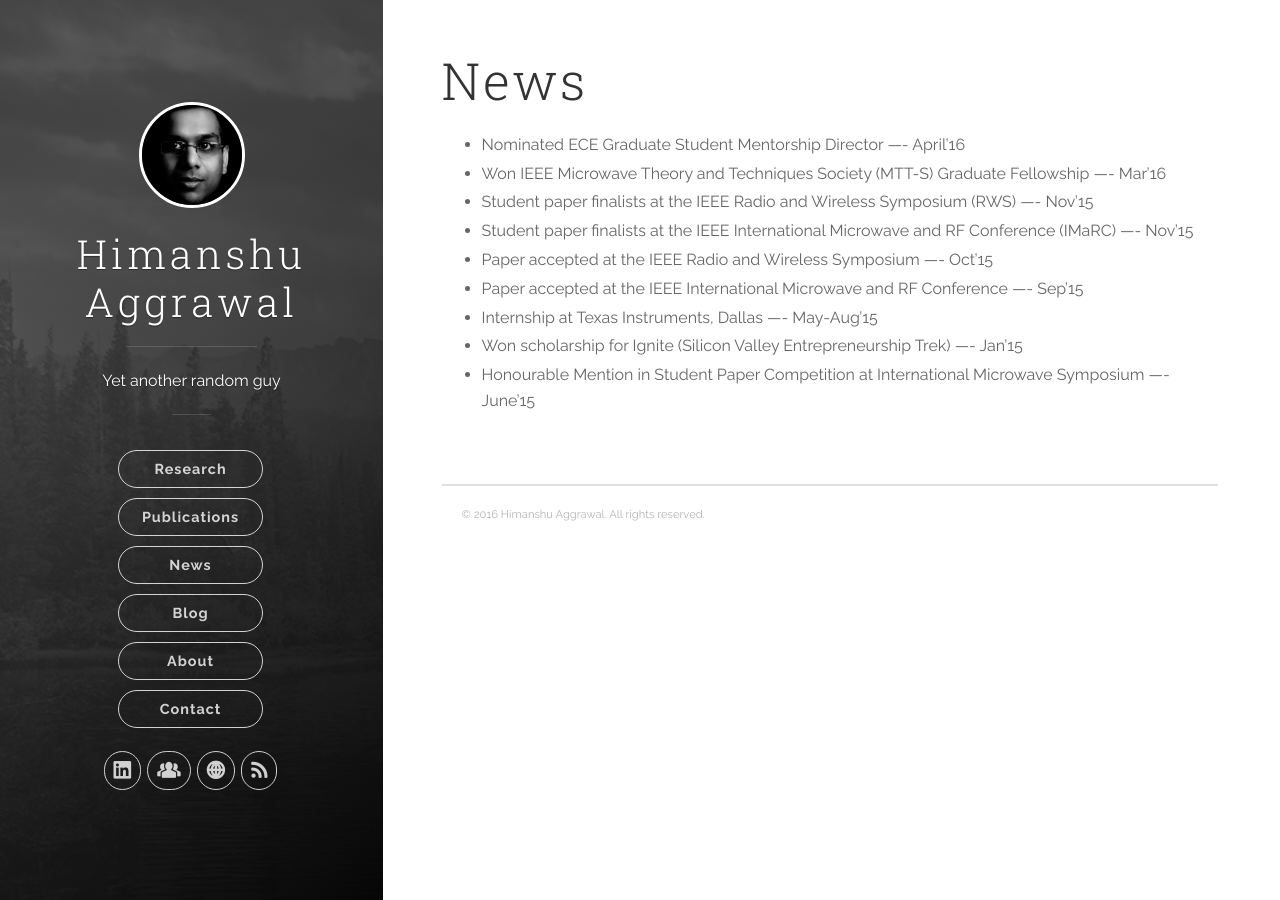
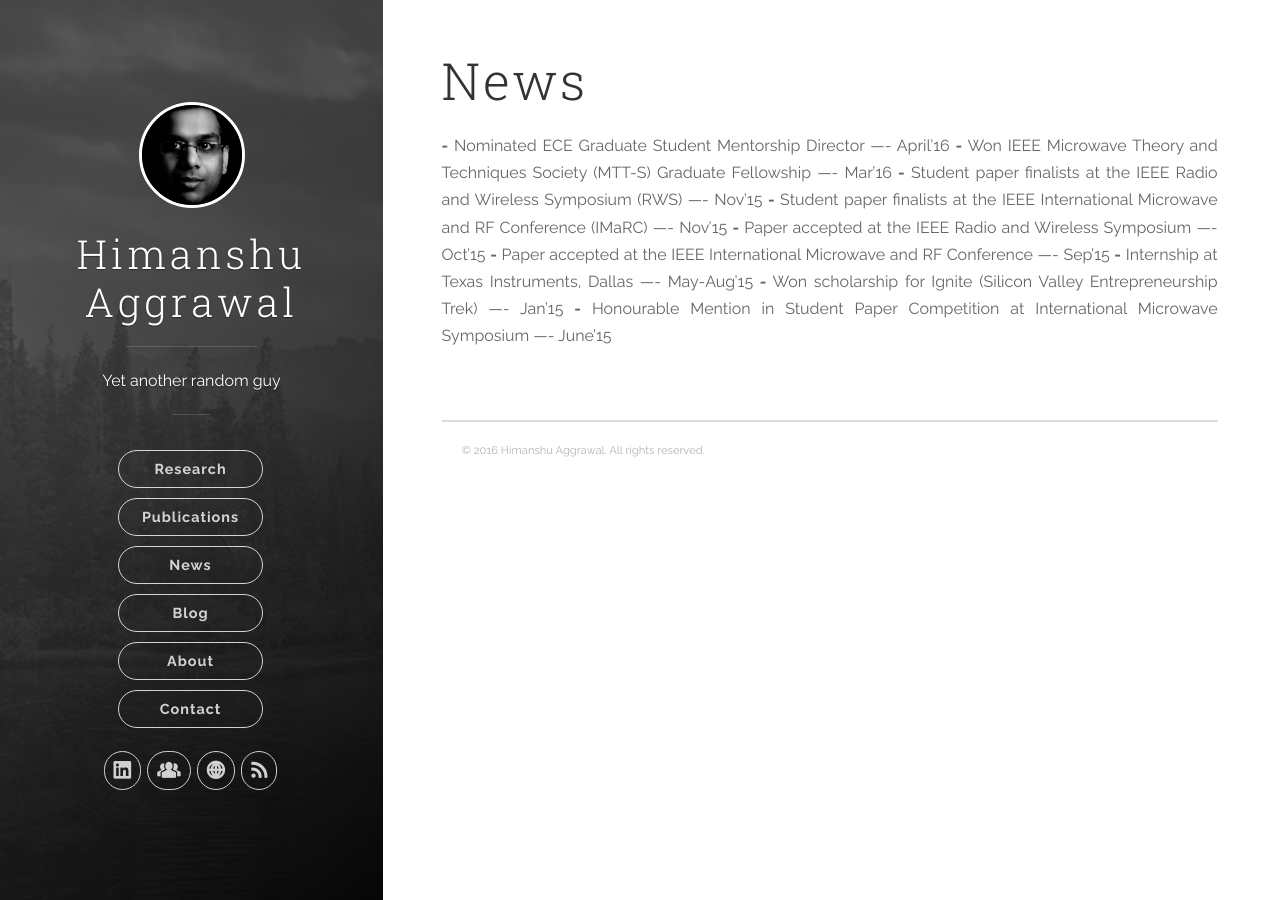
Before and after one commit to ahimanshu13/ahimanshu13.github.io, a Jekyll site: the page built from news/index.md, in a window 1280 px wide. Built offline with Jekyll 4.4.1, drawn with Linux system fonts in a browser that asks for light colours; nearby versions of some CDN libraries.

Commit message:
Updated News

```diff
--- a/news/index.md
+++ b/news/index.md
@@ -4,12 +4,12 @@
 published: true
 ---
 
-- Nominated ECE Graduate Student Mentorship Director ----  April'16
-- Won IEEE Microwave Theory and Techniques Society (MTT-S) Graduate Fellowship ---- Mar'16
-- Student paper finalists at the IEEE Radio and Wireless Symposium (RWS) ---- Nov'15
-- Student paper finalists at the IEEE International Microwave and RF Conference (IMaRC) ---- Nov'15
-- Paper accepted at the IEEE Radio and Wireless Symposium  ---- Oct'15
-- Paper accepted at the IEEE International Microwave and RF Conference ---- Sep'15
-- Internship at Texas Instruments, Dallas  ---- May-Aug'15
-- Won scholarship for Ignite (Silicon Valley Entrepreneurship Trek) ---- Jan'15
-- Honourable Mention in Student Paper Competition at International Microwave Symposium ---- June'15
+**-** Nominated ECE Graduate Student Mentorship Director ----  April'16
+**-** Won IEEE Microwave Theory and Techniques Society (MTT-S) Graduate Fellowship ---- Mar'16
+**-** Student paper finalists at the IEEE Radio and Wireless Symposium (RWS) ---- Nov'15
+**-** Student paper finalists at the IEEE International Microwave and RF Conference (IMaRC) ---- Nov'15
+**-** Paper accepted at the IEEE Radio and Wireless Symposium  ---- Oct'15
+**-** Paper accepted at the IEEE International Microwave and RF Conference ---- Sep'15
+**-** Internship at Texas Instruments, Dallas  ---- May-Aug'15
+**-** Won scholarship for Ignite (Silicon Valley Entrepreneurship Trek) ---- Jan'15
+**-** Honourable Mention in Student Paper Competition at International Microwave Symposium ---- June'15
```
